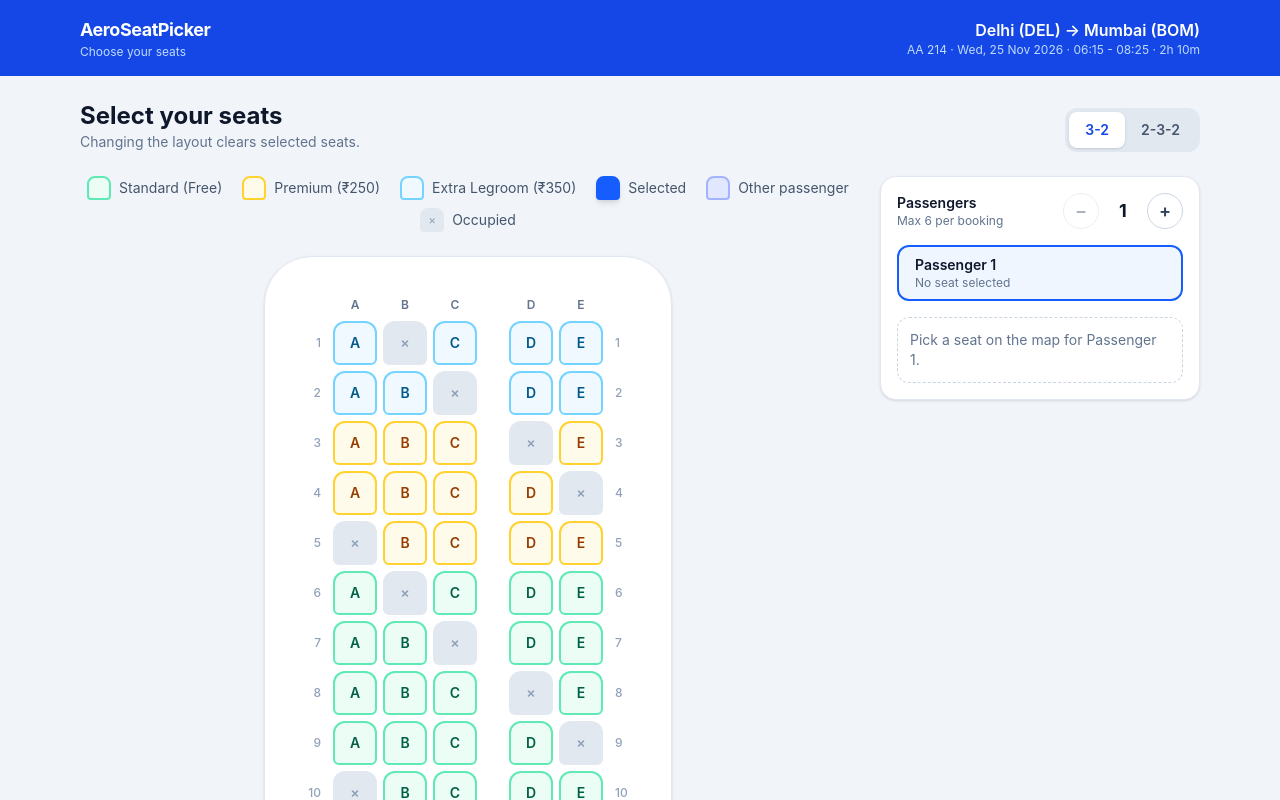
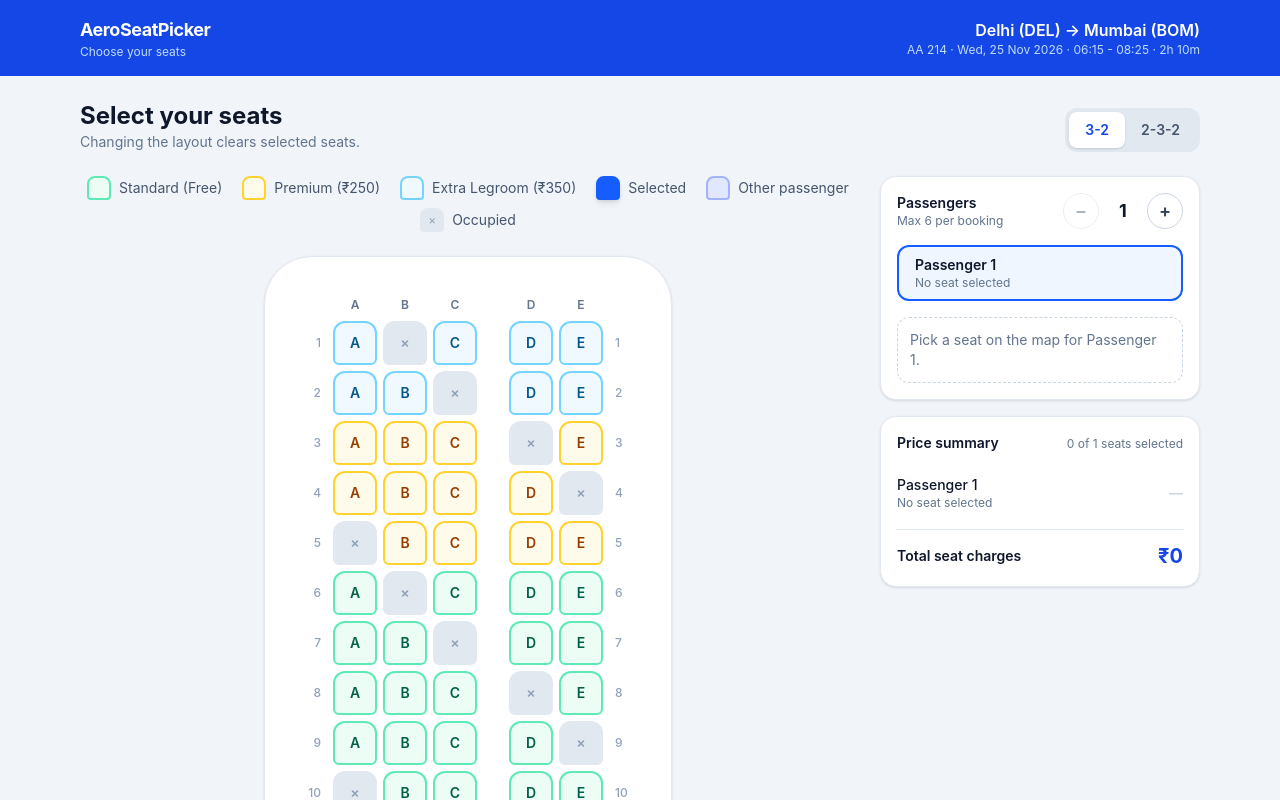
Before and after one commit to Pankaj2004s/aeroseatpicker, a React (Vite) app: page / in a window 1280 px wide. Shown: the top 800 px of the page. Built offline with nearby package versions, Linux system fonts and the light colour scheme.

Commit message:
feat: add price summary with per-passenger breakdown and total

```diff
--- a/src/App.jsx
+++ b/src/App.jsx
@@ -1,13 +1,14 @@
-import Header from './components/Header.jsx'
-import LayoutToggle from './components/LayoutToggle.jsx'
-import PassengerPanel from './components/PassengerPanel.jsx'
-import SeatLegend from './components/SeatLegend.jsx'
-import SeatMap from './components/SeatMap.jsx'
-import Toast from './components/Toast.jsx'
-import { useToast } from './hooks/useToast.js'
+import Header from "./components/Header.jsx";
+import LayoutToggle from "./components/LayoutToggle.jsx";
+import PassengerPanel from "./components/PassengerPanel.jsx";
+import PriceSummary from "./components/PriceSummary.jsx";
+import SeatLegend from "./components/SeatLegend.jsx";
+import SeatMap from "./components/SeatMap.jsx";
+import Toast from "./components/Toast.jsx";
+import { useToast } from "./hooks/useToast.js";
 
 function App() {
-  const { toast, showToast } = useToast()
+  const { toast, showToast } = useToast();
 
   return (
     <div className="min-h-screen bg-slate-100">
@@ -15,8 +16,12 @@ function App() {
       <main className="mx-auto max-w-6xl px-4 py-6">
         <div className="flex flex-wrap items-end justify-between gap-3">
           <div>
-            <h1 className="text-2xl font-bold text-slate-900">Select your seats</h1>
-            <p className="text-sm text-slate-500">Changing the layout clears selected seats.</p>
+            <h1 className="text-2xl font-bold text-slate-900">
+              Select your seats
+            </h1>
+            <p className="text-sm text-slate-500">
+              Changing the layout clears selected seats.
+            </p>
           </div>
           <LayoutToggle />
         </div>
@@ -26,14 +31,15 @@ function App() {
             <SeatLegend />
             <SeatMap onNotify={showToast} />
           </div>
-          <aside className="order-first lg:sticky lg:top-4 lg:order-none">
+          <aside className="order-first flex flex-col gap-4 lg:sticky lg:top-4 lg:order-none">
             <PassengerPanel />
+            <PriceSummary />
           </aside>
         </div>
       </main>
       <Toast toast={toast} />
     </div>
-  )
+  );
 }
 
-export default App
+export default App;
--- /dev/null
+++ b/src/components/PriceSummary.jsx
@@ -0,0 +1,46 @@
+import { SEAT_CATEGORIES } from '../data/seatCategories.js'
+import { usePricing } from '../hooks/usePricing.js'
+import { formatAmount, formatPrice } from '../utils/formatPrice.js'
+
+function PriceSummary() {
+  const { charges, total } = usePricing()
+  const selectedCount = charges.filter((charge) => charge.seat).length
+
+  return (
+    <section className="rounded-2xl border border-slate-200 bg-white p-4 shadow-sm">
+      <div className="flex items-baseline justify-between gap-2">
+        <h2 className="text-sm font-semibold text-slate-900">Price summary</h2>
+        <p className="text-xs text-slate-500">
+          {selectedCount} of {charges.length} seats selected
+        </p>
+      </div>
+
+      <ul className="mt-3 divide-y divide-slate-100">
+        {charges.map(({ passenger, seat, price }) => (
+          <li key={passenger.id} className="flex items-center justify-between gap-3 py-2.5">
+            <div>
+              <p className="text-sm font-medium text-slate-900">{passenger.name}</p>
+              <p className="text-xs text-slate-500">
+                {seat
+                  ? `Seat ${seat.id} · ${SEAT_CATEGORIES[seat.category].label}`
+                  : 'No seat selected'}
+              </p>
+            </div>
+            <p className={`text-sm font-semibold ${seat ? 'text-slate-900' : 'text-slate-300'}`}>
+              {seat ? formatPrice(price) : '—'}
+            </p>
+          </li>
+        ))}
+      </ul>
+
+      <div className="mt-2 flex items-center justify-between border-t border-slate-200 pt-3">
+        <p className="text-sm font-semibold text-slate-900">Total seat charges</p>
+        <p className="text-xl font-bold text-blue-700" aria-live="polite">
+          {formatAmount(total)}
+        </p>
+      </div>
+    </section>
+  )
+}
+
+export default PriceSummary
```
